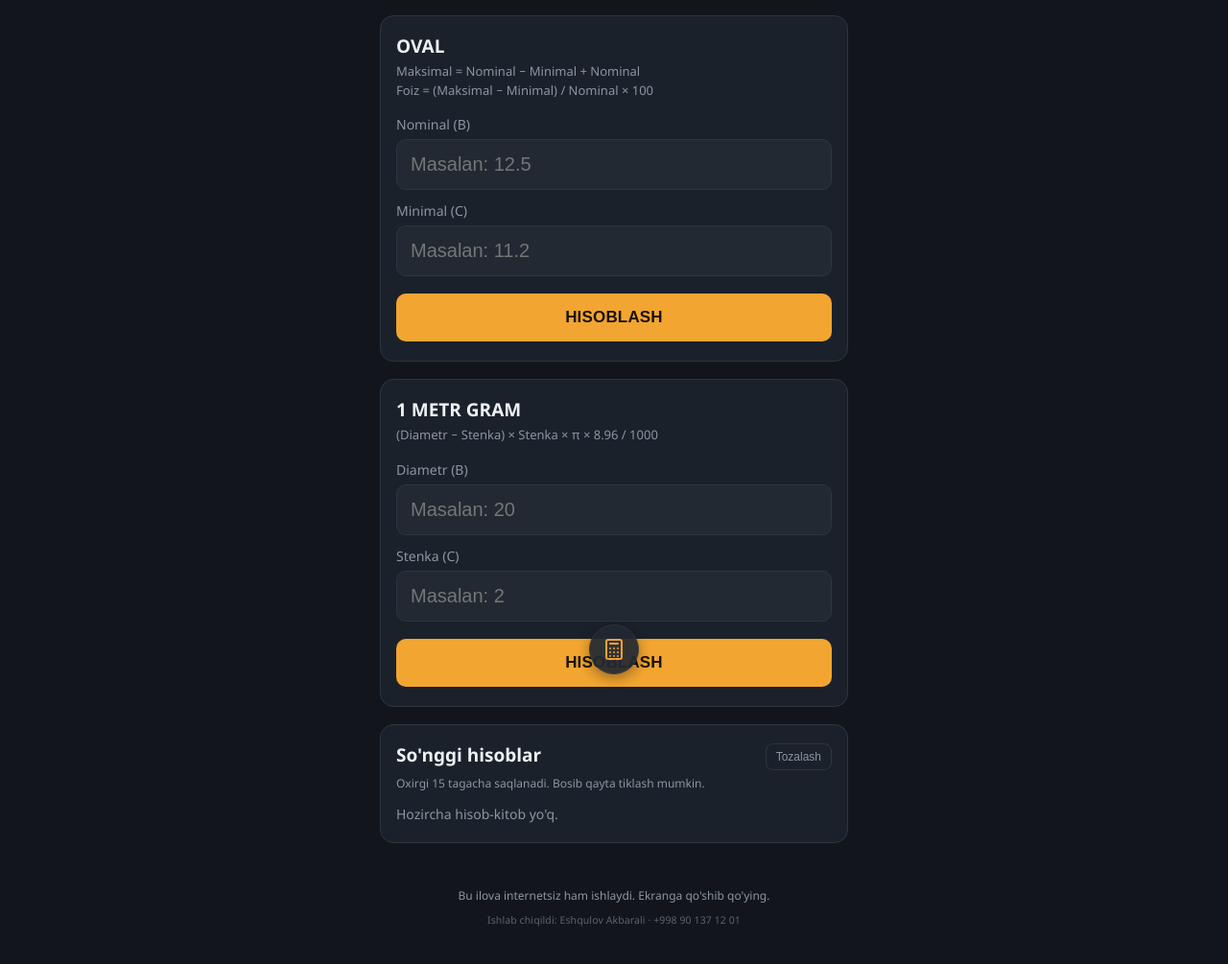
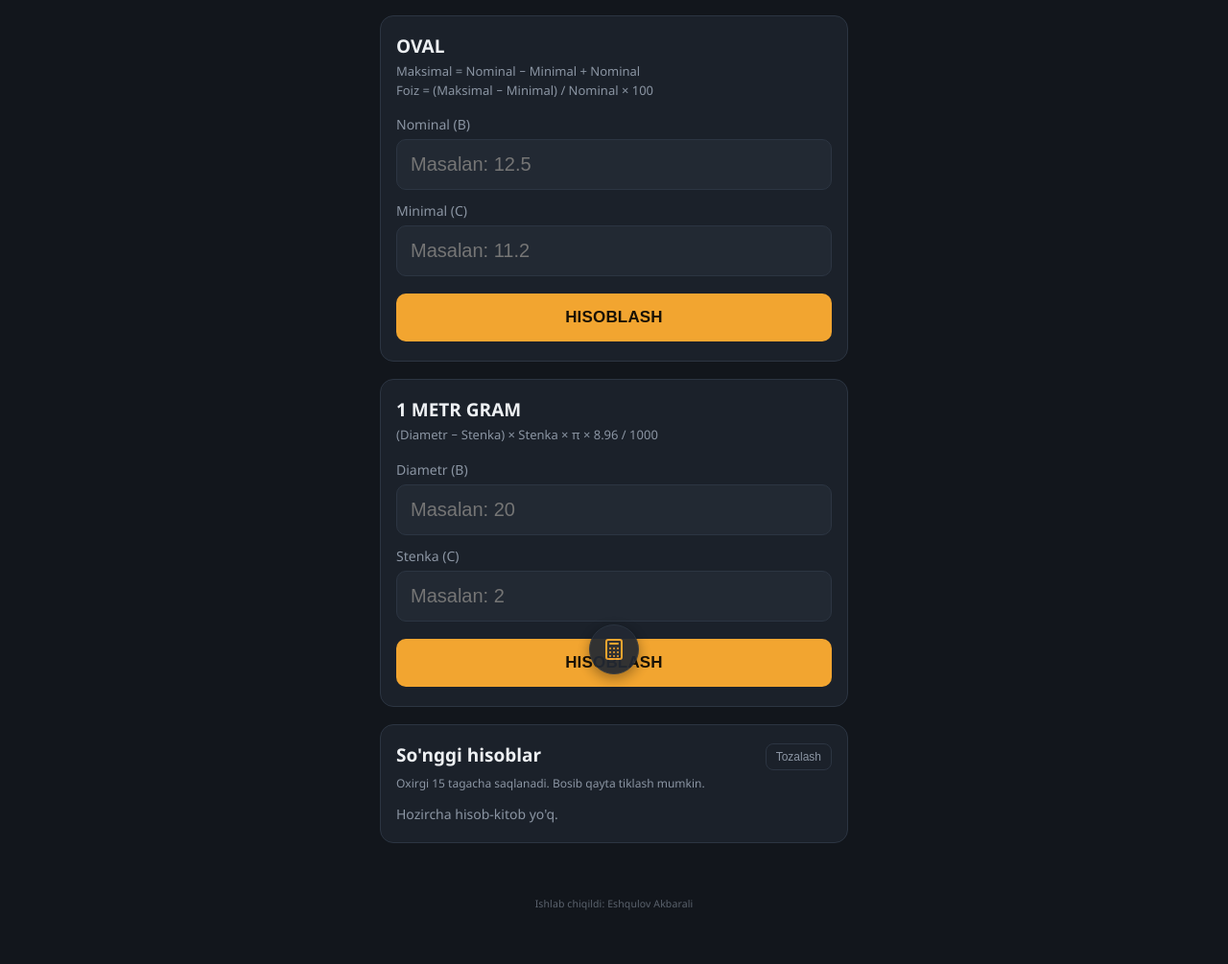
Before and after one commit to Akbaral1/OTK-app, a plain HTML site: page index.html in a window 1280 px wide. Shown: the part 81-1086 px from the top of the page at 96% size. Drawn offline with Linux system fonts and the light colour scheme.

Commit message:
Add files via upload

```diff
--- a/index.html
+++ b/index.html
@@ -515,8 +515,8 @@
 
 </main>
 
-<footer>Bu ilova internetsiz ham ishlaydi. Ekranga qo'shib qo'ying.
-  <div class="credit">Ishlab chiqildi: Eshqulov Akbarali · +998 90 137 12 01</div>
+<footer>
+  <div class="credit">Ishlab chiqildi: Eshqulov Akbarali</div>
 </footer>
 
 <!-- Unobtrusive floating calculator button (bottom center) -->
--- a/service-worker.js
+++ b/service-worker.js
@@ -1,4 +1,4 @@
-const CACHE_NAME = 'otk-hisoblagich-v1';
+const CACHE_NAME = 'otk-hisoblagich-v2';
 const FILES_TO_CACHE = [
   './',
   './index.html',
```
